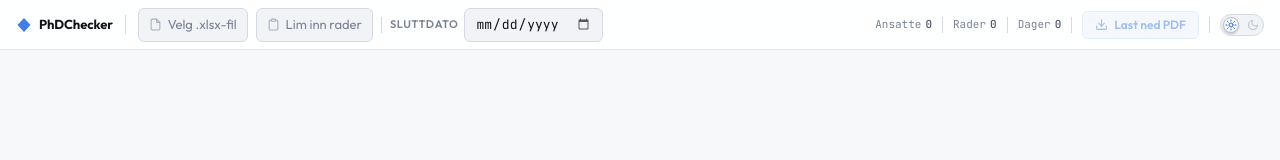
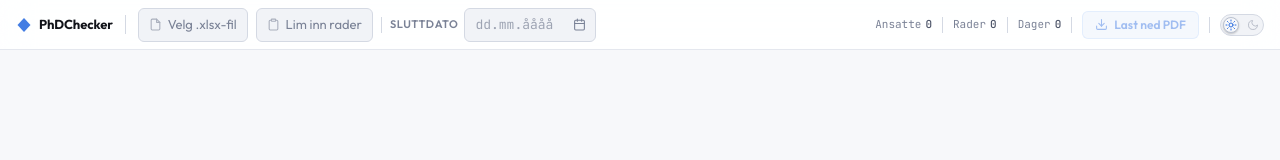
Before and after one commit to UiT-ITA/NySluttdato, a React (Vite) app: page / in a window 1280 px wide. Shown: the top 160 px of the page. Built offline with nearby package versions, Linux system fonts and the light colour scheme.

Commit message:
feat: add DateField component for improved date input handling

```diff
--- a/src/App.css
+++ b/src/App.css
@@ -904,6 +904,82 @@ details[open] > .rules-toggle .chevron {
 }
 
 /* ═══════════════════════════════════════════
+   DATE FIELD (alltid dd.mm.åååå)
+   ═══════════════════════════════════════════ */
+
+.date-field {
+  position: relative;
+  display: inline-flex;
+  align-items: center;
+}
+
+.date-field-text {
+  width: 132px;
+  height: 34px;
+  padding: 5px 32px 5px 10px;
+  background: var(--bg-2);
+  border: 1px solid var(--border-1);
+  border-radius: var(--radius-md);
+  color: var(--text-0);
+  font-size: 0.8125rem;
+  font-family: var(--font-mono);
+  transition: border-color 0.15s;
+}
+
+.date-field-text:focus {
+  outline: none;
+  border-color: var(--accent);
+  box-shadow: 0 0 0 2px var(--accent-glow);
+}
+
+.date-field-text[aria-invalid='true'] {
+  border-color: var(--error);
+}
+
+.date-field-text[aria-invalid='true']:focus {
+  border-color: var(--error);
+  box-shadow: 0 0 0 2px var(--error-bg);
+}
+
+.date-field-text::placeholder {
+  color: var(--text-2);
+  opacity: 0.7;
+}
+
+.date-field-picker-button {
+  position: absolute;
+  right: 5px;
+  display: inline-flex;
+  align-items: center;
+  justify-content: center;
+  width: 24px;
+  height: 24px;
+  background: transparent;
+  border: none;
+  border-radius: var(--radius-sm);
+  color: var(--text-2);
+  cursor: pointer;
+  transition: background 0.15s, color 0.15s;
+}
+
+.date-field-picker-button:hover {
+  background: var(--bg-3);
+  color: var(--text-0);
+}
+
+.date-field-picker-input {
+  position: absolute;
+  right: 0;
+  bottom: 0;
+  width: 1px;
+  height: 1px;
+  padding: 0;
+  border: none;
+  opacity: 0;
+  pointer-events: none;
+}
+
+/* ═══════════════════════════════════════════
    PASTE MODAL
    ═══════════════════════════════════════════ */
 
--- a/src/App.tsx
+++ b/src/App.tsx
@@ -1,6 +1,7 @@
 import { useMemo, useState } from 'react'
 import readXlsxFile, { readSheetNames } from 'read-excel-file/browser'
 import './App.css'
+import { DateField } from './components/DateField'
 import { EmployeeCard } from './components/EmployeeCard'
 import { PasteDataModal } from './components/PasteDataModal'
 import { ThemeToggle } from './components/ThemeToggle'
@@ -148,11 +149,7 @@ function App() {
 
           <div className="tool-input">
             <span className="tool-input-label">Sluttdato</span>
-            <input
-              type="date"
-              value={dateOverride}
-              onChange={(event) => setDateOverride(event.target.value)}
-            />
+            <DateField value={dateOverride} onChange={setDateOverride} />
           </div>
 
           {report?.employees.length && report.employees.length > 1 ? (
--- /dev/null
+++ b/src/components/DateField.tsx
@@ -0,0 +1,125 @@
+import { useEffect, useRef, useState } from 'react'
+
+interface DateFieldProps {
+  /** ISO-dato (yyyy-mm-dd) eller tom streng. */
+  value: string
+  onChange: (value: string) => void
+}
+
+function isoToDisplay(iso: string): string {
+  const match = /^(\d{4})-(\d{2})-(\d{2})$/.exec(iso)
+  return match ? `${match[3]}.${match[2]}.${match[1]}` : ''
+}
+
+/** Tolker dd.mm.yyyy (også med / eller -). Returnerer ISO-dato, '' for tomt felt, null for ugyldig. */
+function displayToIso(text: string): string | null {
+  const trimmed = text.trim()
+  if (trimmed === '') {
+    return ''
+  }
+
+  const match = /^(\d{1,2})[./-](\d{1,2})[./-](\d{4})$/.exec(trimmed)
+  if (!match) {
+    return null
+  }
+
+  const day = Number(match[1])
+  const month = Number(match[2])
+  const year = Number(match[3])
+  const date = new Date(Date.UTC(year, month - 1, day))
+
+  if (date.getUTCMonth() !== month - 1 || date.getUTCDate() !== day) {
+    return null
+  }
+
+  return `${year}-${String(month).padStart(2, '0')}-${String(day).padStart(2, '0')}`
+}
+
+/**
+ * Datofelt som alltid viser dd.mm.yyyy uavhengig av maskinens språkinnstillinger.
+ * Kalenderknappen åpner den native datovelgeren via et skjult date-input.
+ */
+export function DateField({ value, onChange }: DateFieldProps) {
+  const [text, setText] = useState(() => isoToDisplay(value))
+  const textInputRef = useRef<HTMLInputElement>(null)
+  const pickerInputRef = useRef<HTMLInputElement>(null)
+
+  useEffect(() => {
+    setText((current) => {
+      if (document.activeElement === textInputRef.current) {
+        return current
+      }
+      return displayToIso(current) === value ? current : isoToDisplay(value)
+    })
+  }, [value])
+
+  const isInvalid = displayToIso(text) === null
+
+  function handleTextChange(event: React.ChangeEvent<HTMLInputElement>) {
+    const nextText = event.target.value
+    setText(nextText)
+    onChange(displayToIso(nextText) ?? '')
+  }
+
+  function handleBlur() {
+    const iso = displayToIso(text)
+    if (iso) {
+      setText(isoToDisplay(iso))
+    }
+  }
+
+  function openPicker() {
+    const picker = pickerInputRef.current
+    if (!picker) {
+      return
+    }
+
+    try {
+      picker.showPicker()
+    } catch {
+      picker.focus()
+      picker.click()
+    }
+  }
+
+  return (
+    <span className="date-field">
+      <input
+        ref={textInputRef}
+        type="text"
+        className="date-field-text"
+        value={text}
+        onChange={handleTextChange}
+        onBlur={handleBlur}
+        placeholder="dd.mm.åååå"
+        inputMode="numeric"
+        aria-label="Sluttdato (dd.mm.åååå)"
+        aria-invalid={isInvalid || undefined}
+        spellCheck={false}
+      />
+      <button
+        type="button"
+        className="date-field-picker-button"
+        onClick={openPicker}
+        aria-label="Åpne kalender"
+        tabIndex={-1}
+      >
+        <svg width="13" height="13" viewBox="0 0 24 24" fill="none" stroke="currentColor" strokeWidth="2" strokeLinecap="round" strokeLinejoin="round">
+          <rect x="3" y="4" width="18" height="18" rx="2" ry="2" />
+          <line x1="16" y1="2" x2="16" y2="6" />
+          <line x1="8" y1="2" x2="8" y2="6" />
+          <line x1="3" y1="10" x2="21" y2="10" />
+        </svg>
+      </button>
+      <input
+        ref={pickerInputRef}
+        type="date"
+        className="date-field-picker-input"
+        value={displayToIso(text) || ''}
+        onChange={(event) => onChange(event.target.value)}
+        tabIndex={-1}
+        aria-hidden="true"
+      />
+    </span>
+  )
+}
```
